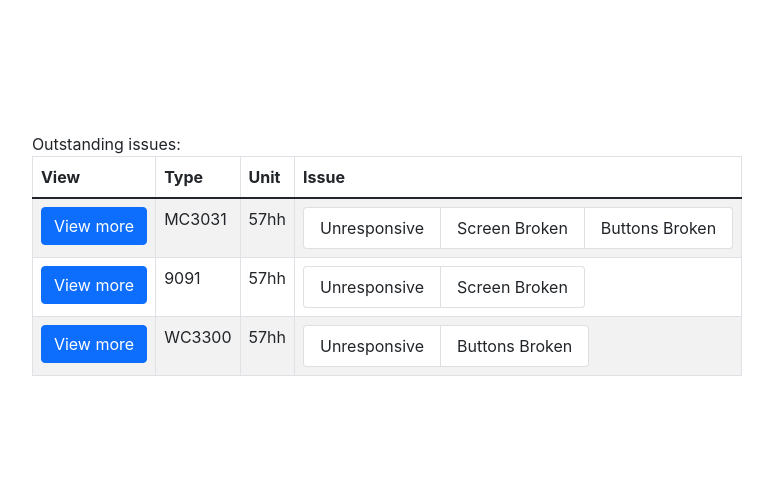
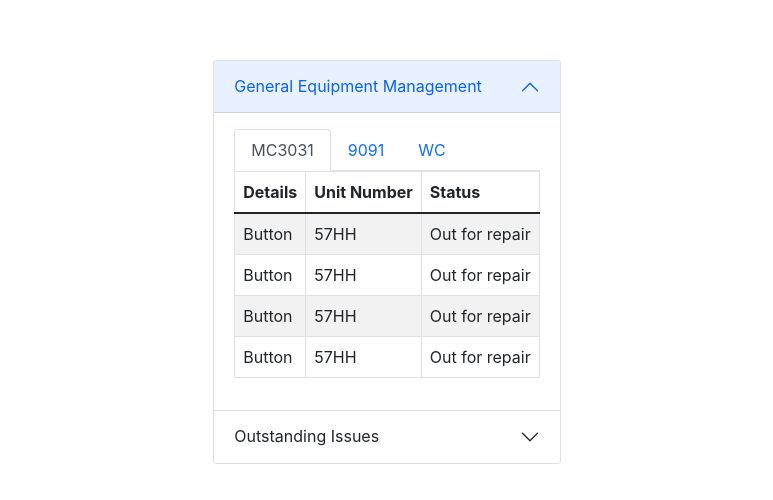
Before and after one commit to zbeyel/rf-checkout, a React (Create React App) app: page /admin in a window 1280 px wide. Shown: the part 138-638 px from the top of the page, without its empty margins (253-1026 px from the left). Built offline with nearby package versions, Linux system fonts and the light colour scheme; the HTML template or start-up script is replaced by a standard one.

Commit message:
cleaned up admin panel a little, added some tables for organizing equipment

```diff
--- a/src/components/AdminEquipManagementType.js
+++ b/src/components/AdminEquipManagementType.js
@@ -1,7 +1,40 @@
 import React from "react";
+import { Table } from "react-bootstrap";
 
 function AdminEquipManagementType() {
-  return <div>Single reusable component for grouping equipment</div>;
+  return (
+    <Table striped bordered hover responsive>
+      <thead>
+        <tr>
+          <th>Details</th>
+          <th>Unit Number</th>
+          <th>Status</th>
+        </tr>
+      </thead>
+      <tbody>
+        <tr>
+          <td>Button</td>
+          <td>57HH</td>
+          <td>Out for repair</td>
+        </tr>
+        <tr>
+          <td>Button</td>
+          <td>57HH</td>
+          <td>Out for repair</td>
+        </tr>
+        <tr>
+          <td>Button</td>
+          <td>57HH</td>
+          <td>Out for repair</td>
+        </tr>
+        <tr>
+          <td>Button</td>
+          <td>57HH</td>
+          <td>Out for repair</td>
+        </tr>
+      </tbody>
+    </Table>
+  );
 }
 
 export default AdminEquipManagementType;
--- a/src/components/AdminEquipmentManagement.js
+++ b/src/components/AdminEquipmentManagement.js
@@ -1,14 +1,20 @@
 import React from "react";
+import { Tabs, Tab } from "react-bootstrap";
 import AdminEquipManagementType from "./AdminEquipManagementType";
 
 function AdminEquipmentManagement() {
   return (
-    <div>
-      Component for general equipment management
-      <AdminEquipManagementType></AdminEquipManagementType>
-      <AdminEquipManagementType></AdminEquipManagementType>
-      <AdminEquipManagementType></AdminEquipManagementType>
-    </div>
+    <Tabs defaultActiveKey="mc3031">
+      <Tab eventKey="mc3031" title="MC3031">
+        <AdminEquipManagementType></AdminEquipManagementType>
+      </Tab>
+      <Tab eventKey="9091" title="9091">
+        <AdminEquipManagementType></AdminEquipManagementType>
+      </Tab>
+      <Tab eventKey="wc" title="WC">
+        <AdminEquipManagementType></AdminEquipManagementType>
+      </Tab>
+    </Tabs>
   );
 }
 
--- a/src/components/AdminPanel.js
+++ b/src/components/AdminPanel.js
@@ -1,11 +1,24 @@
 import React from "react";
+import { Accordion } from "react-bootstrap";
+import AdminEquipmentManagement from "./AdminEquipmentManagement";
 import AdminIssuesOverview from "./AdminIssuesOverview";
 
 function AdminPanel() {
   return (
-    <div>
-      <AdminIssuesOverview></AdminIssuesOverview>
-    </div>
+    <Accordion defaultActiveKey="0">
+      <Accordion.Item eventKey="0">
+        <Accordion.Header>General Equipment Management</Accordion.Header>
+        <Accordion.Body>
+          <AdminEquipmentManagement></AdminEquipmentManagement>
+        </Accordion.Body>
+      </Accordion.Item>
+      <Accordion.Item eventKey="1">
+        <Accordion.Header>Outstanding Issues</Accordion.Header>
+        <Accordion.Body>
+          <AdminIssuesOverview></AdminIssuesOverview>
+        </Accordion.Body>
+      </Accordion.Item>
+    </Accordion>
   );
 }
 
```
